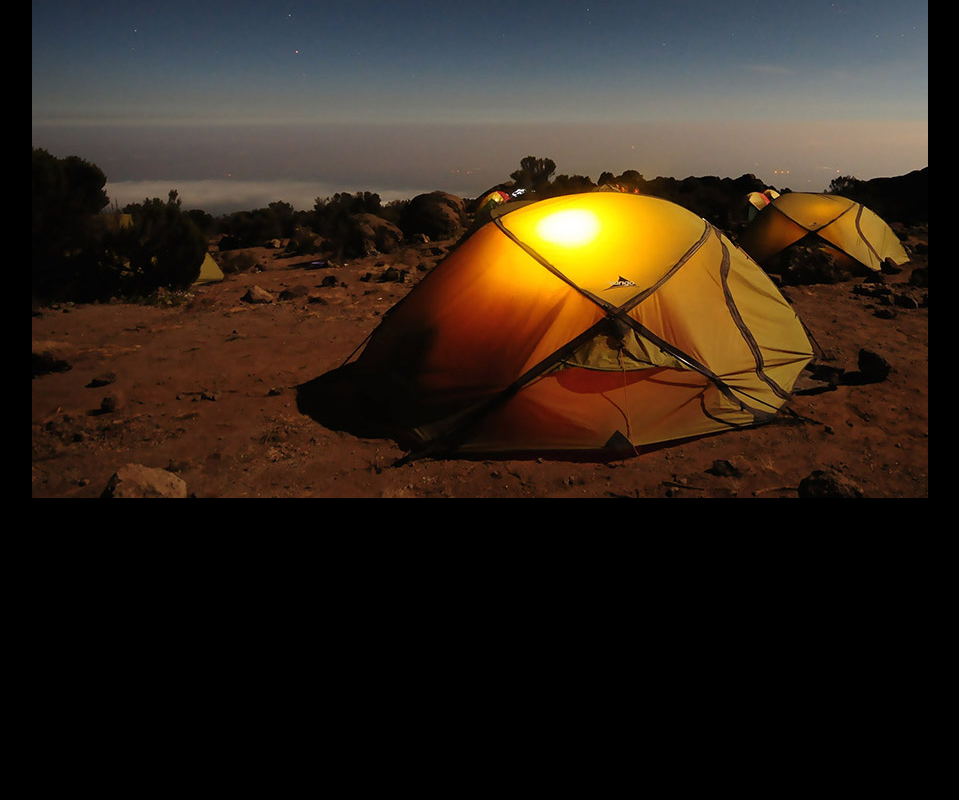
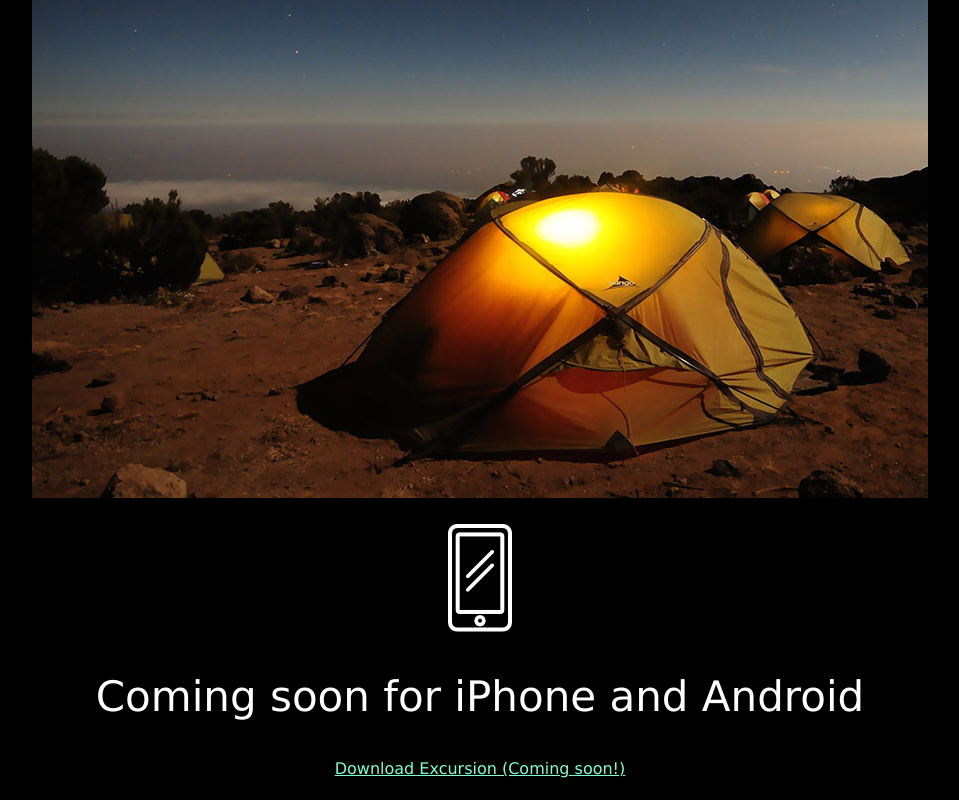
Before and after one commit to apoorvaa92/excursion, a plain HTML site: page index.html in a window 1280 px wide. Shown: the part 518-1318 px from the top of the page, without its empty margins (160-1119 px from the left). Before the commit the page ends 1042 px from the top, so only its background shows below. Drawn offline with Linux system fonts and the light colour scheme.

Commit message:
Add section three

```diff
--- a/index.html
+++ b/index.html
@@ -8,9 +8,15 @@
   <body>
     <h1>Discover hidden places in the world around you</h1>
     <p><a href="#">Download Excursion (Coming soon!)</a></p>
+    <!-- video -->
     <p><video src="resources/videos/excursion.mp4">Your browser does not support the video tag</video></p>
+    <!-- section two -->
     <h2>Your personal travel guide</h2>
     <p>Excursion remembers places you like, and recommends new points of interest around you</p>
     <p><img src="resources/images/camp.jpg"></p>
+    <!-- section three -->
+    <p><img src="resources/images/phone.png"></p>
+    <h2>Coming soon for iPhone and Android</h2>
+    <p><a href="#">Download Excursion (Coming soon!)</a></p>
   </body>
 </html>
--- a/resources/css/style.css
+++ b/resources/css/style.css
@@ -1,4 +1,4 @@
-html {
+body {
   font-family: Verdana;
   text-align: center;
   background-color: black;
```
